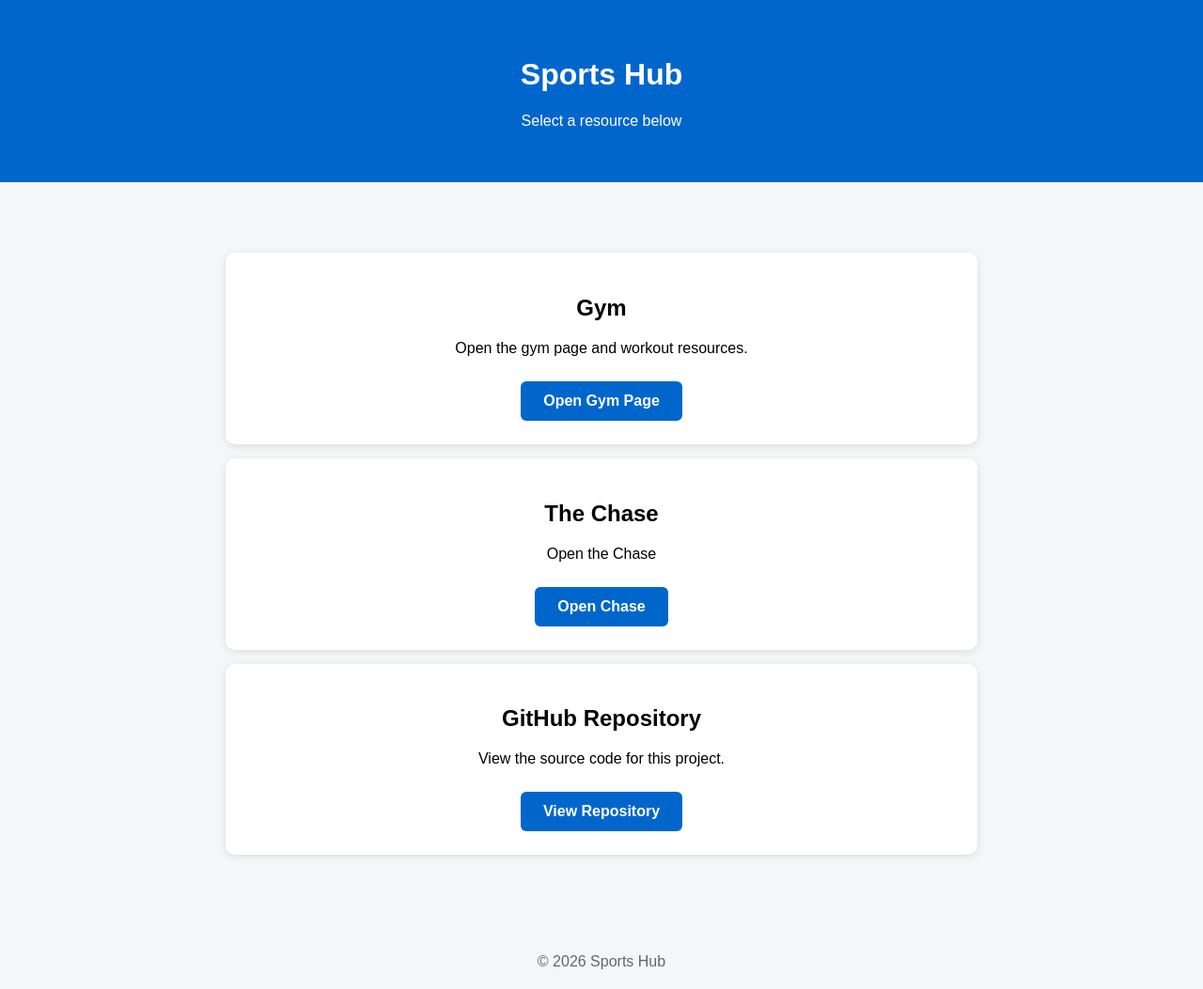
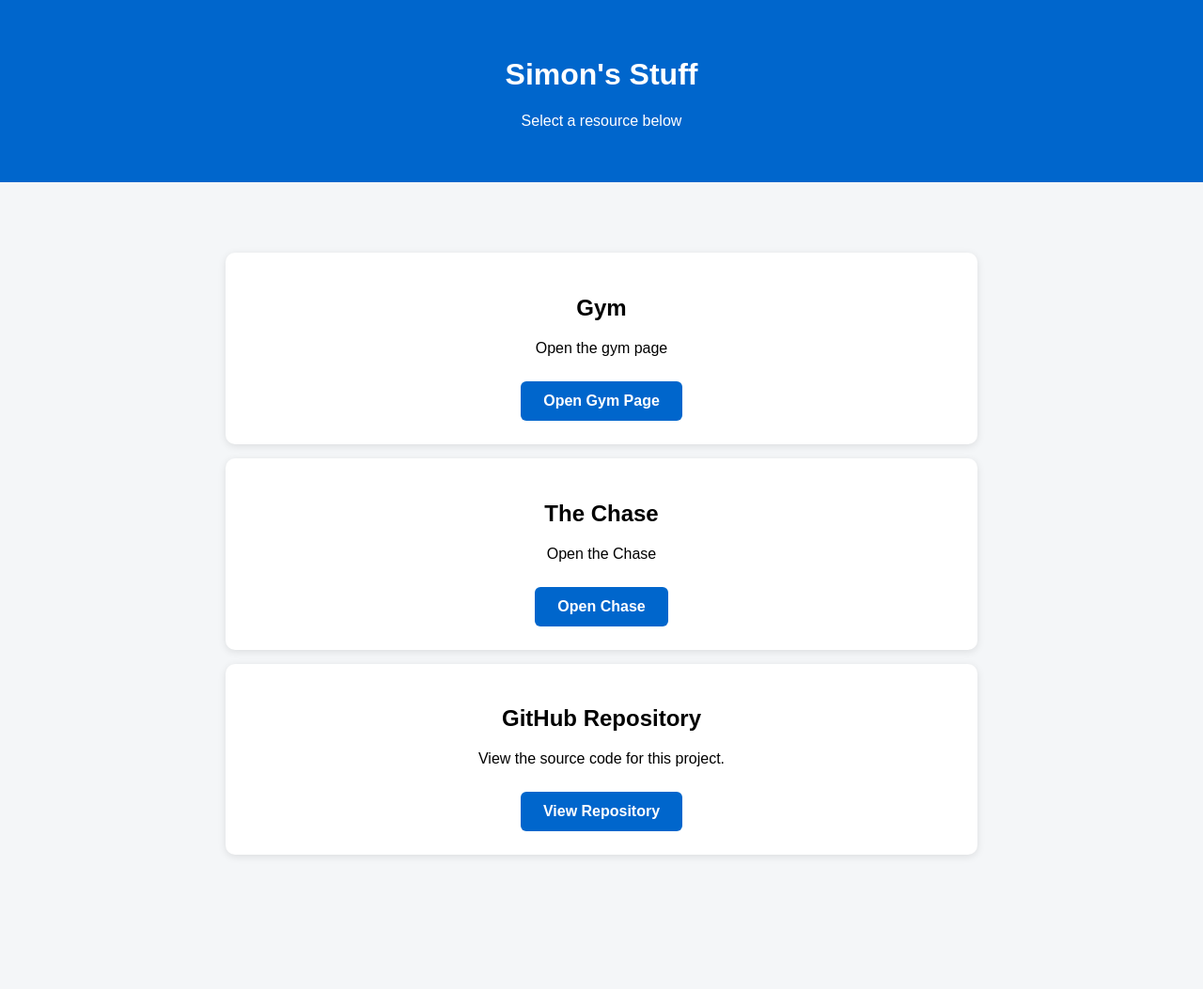
Before and after one commit to d90gecko-spec/Sports, a plain HTML site: page index.html in a window 1280 px wide. Shown: the whole page at 94% size. Drawn offline with Linux system fonts and the light colour scheme.

Commit message:
Change title and header from 'Sports' to 'Simon's Stuff'

```diff
--- a/index.html
+++ b/index.html
@@ -3,7 +3,7 @@
 <head>
     <meta charset="UTF-8">
     <meta name="viewport" content="width=device-width, initial-scale=1.0">
-    <title>Sports Resources</title>
+    <title>Simon's Stuff</title>
 
     <style>
         body {
@@ -59,7 +59,7 @@
 <body>
 
 <header>
-    <h1>Sports Hub</h1>
+    <h1>Simon's Stuff</h1>
     <p>Select a resource below</p>
 </header>
 
@@ -67,7 +67,7 @@
 
     <div class="card">
         <h2>Gym </h2>
-        <p>Open the gym page and workout resources.</p>
+        <p>Open the gym page</p>
         <a href="gym.html" class="button">Open Gym Page</a>
     </div>
 
@@ -92,7 +92,7 @@
 </main>
 
 <footer>
-    © 2026 Sports Hub
+
 </footer>
 
 </body>
```
